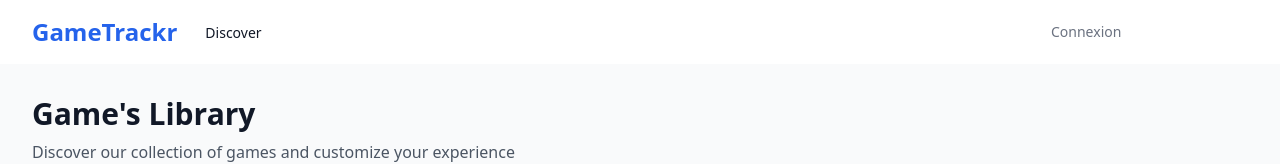
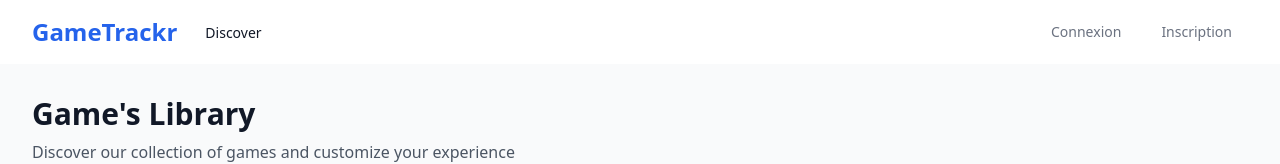
Before and after one commit to Jordy-6/GameTrackr, an Angular app: page /games in a window 1280 px wide. Shown: the top 164 px of the page. Built offline with nearby package versions, Linux system fonts and the light colour scheme.

Commit message:
refact: change inscription text color

```diff
--- a/src/app/shared/components/navbar.component.html
+++ b/src/app/shared/components/navbar.component.html
@@ -99,7 +99,7 @@
               appHighlight
               highlightColor="#dbeafe"
               highlightText="#1e40af"
-              class="bg-blue-600 hover:bg-blue-700 text-white px-4 py-2 rounded-md text-sm font-medium transition-colors duration-200 focus:outline-none focus:ring-2 focus:ring-blue-500 focus:ring-offset-2"
+              class="bg-blue-600 hover:bg-blue-700 text-gray-500 px-4 py-2 rounded-md text-sm font-medium transition-colors duration-200 focus:outline-none focus:ring-2 focus:ring-blue-500 focus:ring-offset-2"
             >
               Inscription
             </a>
```
